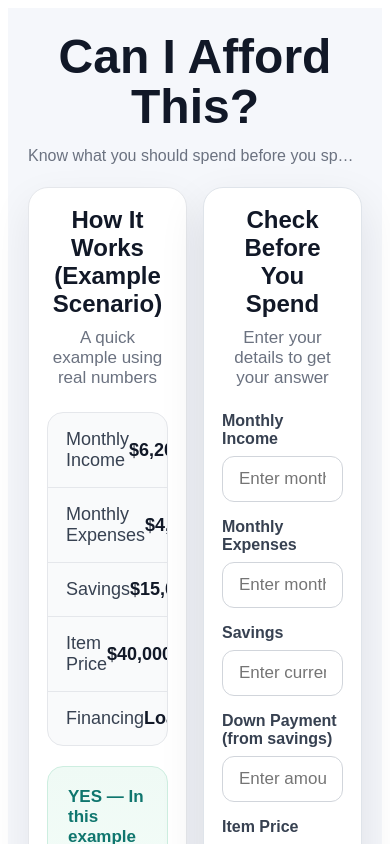
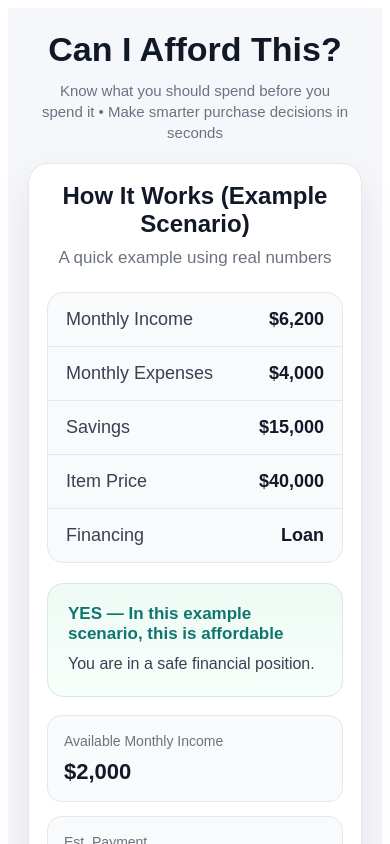
Before and after one commit to techtalk1282/can-i-afford-this, a Next.js app: page / in a window 390 px wide. Shown: the top 844 px of the page. Built offline with nearby package versions, Linux system fonts and the light colour scheme.

Commit message:
fix mobile stacking for top section and result summary cards

```diff
--- a/app/page.js
+++ b/app/page.js
@@ -29,6 +29,7 @@ const [result, setResult] = useState(null);
  const [decimalBlockedField, setDecimalBlockedField] = useState("");
   const [showContinueNotice, setShowContinueNotice] = useState(false);
   const [hasUsedFreeSession, setHasUsedFreeSession] = useState(false);
+  const [viewportWidth, setViewportWidth] = useState(1200);
 
   useEffect(() => {
     if (typeof window === "undefined") return;
@@ -38,7 +39,21 @@ const [result, setResult] = useState(null);
     if (savedFreeSessionState === "1") {
       setHasUsedFreeSession(true);
     }
+
+    const updateViewportWidth = () => {
+      setViewportWidth(window.innerWidth);
+    };
+
+    updateViewportWidth();
+    window.addEventListener("resize", updateViewportWidth);
+
+    return () => {
+      window.removeEventListener("resize", updateViewportWidth);
+    };
   }, []);
+
+  const isPhone = viewportWidth <= 767;
+  const isSmallPhone = viewportWidth <= 480;
 
  function validateField(name, value) {
   const isNumber = /^[0-9]*\.?[0-9]+$/.test(value);
@@ -292,10 +307,11 @@ function renderBreakdownCard(title, content, key) {
         <h2
           style={{
             margin: 0,
-            fontSize: 30,
+            fontSize: isPhone ? 22 : 30,
             fontWeight: 800,
             color: "#111827",
             textAlign: "center",
+            lineHeight: 1.2,
           }}
         >
           Access Your Smart Spending Insights
@@ -400,13 +416,14 @@ function renderBreakdownCard(title, content, key) {
               boxShadow: "0 10px 24px rgba(15, 23, 42, 0.04)",
             }}
           >
-            <h3
+             <h3
               style={{
                 margin: 0,
-                fontSize: 16,
+                fontSize: isPhone ? 14 : 16,
                 fontWeight: 800,
                 color: "#0f766e",
-                whiteSpace: "nowrap",
+                whiteSpace: isPhone ? "normal" : "nowrap",
+                lineHeight: 1.3,
               }}
             >
               Unlock Smart Spending Insights
@@ -479,7 +496,7 @@ function renderBreakdownCard(title, content, key) {
           <h1
             style={{
               margin: 0,
-              fontSize: 48,
+              fontSize: isPhone ? 34 : 48,
               lineHeight: 1.05,
               fontWeight: 800,
               color: "#111827",
@@ -491,12 +508,13 @@ function renderBreakdownCard(title, content, key) {
           <p
   style={{
     margin: "12px 0 0 0",
-    fontSize: 16,
+    fontSize: isPhone ? 15 : 16,
     lineHeight: 1.4,
     color: "#6b7280",
-    whiteSpace: "nowrap",
-    overflow: "hidden",
-    textOverflow: "ellipsis",
+    whiteSpace: isPhone ? "normal" : "nowrap",
+    overflow: isPhone ? "visible" : "hidden",
+    textOverflow: isPhone ? "clip" : "ellipsis",
+    padding: isPhone ? "0 10px" : 0,
   }}
 >
   Know what you should spend before you spend it • Make smarter purchase decisions in seconds
@@ -505,11 +523,11 @@ function renderBreakdownCard(title, content, key) {
 
         </header>
 
-        <section
+         <section
           style={{
             display: "grid",
-            gridTemplateColumns: "repeat(2, minmax(0, 1fr))",
-            gap: 16,
+            gridTemplateColumns: isPhone ? "1fr" : "repeat(2, minmax(0, 1fr))",
+            gap: isPhone ? 20 : 16,
             alignItems: "stretch",
           }}
         >
@@ -629,7 +647,7 @@ function renderBreakdownCard(title, content, key) {
             <div
               style={{
                 display: "grid",
-                gridTemplateColumns: "repeat(3, minmax(0, 1fr))",
+                gridTemplateColumns: isPhone ? "1fr" : "repeat(3, minmax(0, 1fr))",
                 gap: 14,
               }}
             >
@@ -994,7 +1012,7 @@ function renderBreakdownCard(title, content, key) {
                 background: "#ffffff",
                 border: "1px solid #e5e7eb",
                 borderRadius: 20,
-                padding: 28,
+                padding: isPhone ? 20 : 28,
                 boxShadow: "0 18px 45px rgba(15, 23, 42, 0.08)",
                 marginBottom: 18,
               }}
@@ -1002,9 +1020,10 @@ function renderBreakdownCard(title, content, key) {
               <h2
                 style={{
                   margin: 0,
-                  fontSize: 28,
+                  fontSize: isPhone ? 22 : 28,
                   fontWeight: 800,
                   color: "#111827",
+                  lineHeight: 1.15,
                 }}
               >
                Your Affordability Check
@@ -1013,7 +1032,11 @@ function renderBreakdownCard(title, content, key) {
               <div
                 style={{
                   display: "grid",
-                  gridTemplateColumns: "repeat(4, minmax(0, 1fr))",
+                  gridTemplateColumns: isSmallPhone
+                    ? "1fr"
+                    : isPhone
+                    ? "repeat(2, minmax(0, 1fr))"
+                    : "repeat(4, minmax(0, 1fr))",
                   gap: 16,
                   marginTop: 20,
                 }}
@@ -1067,12 +1090,13 @@ function renderBreakdownCard(title, content, key) {
                       {label}
                     </p>
 
-                    <p
+                     <p
                       style={{
                         margin: "10px 0 0 0",
-                        fontSize: 24,
+                        fontSize: isPhone ? 18 : 24,
                         fontWeight: 800,
                         color: "#111827",
+                        lineHeight: 1.2,
                       }}
                     >
                       {value}
```
